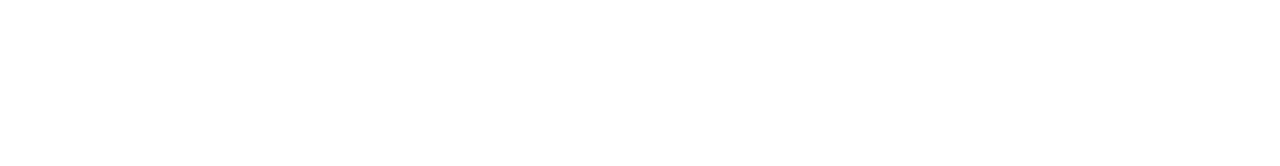
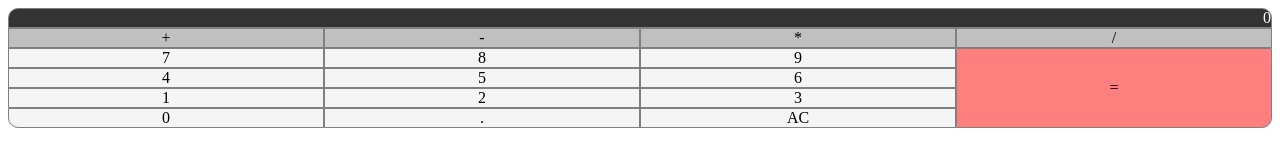
Before and after one commit to marcobonni/css_develhope, a plain HTML site: page index.html in a window 1280 px wide. Drawn offline with Linux system fonts and the light colour scheme.

Commit message:
first upload

```diff
--- a/index.html
+++ b/index.html
@@ -8,5 +8,25 @@
         <link rel="stylesheet" href="style.css">
     </head>
     <body>
+        <div class="calc">
+            <div class="result">0</div>
+            <div class="plus">+</div>
+            <div class="min">-</div>
+            <div class="mult">*</div>
+            <div class="div">/</div>
+            <div class="seven">7</div>
+            <div class="eight">8</div>
+            <div class="nine">9</div>
+            <div class="four">4</div>
+            <div class="five">5</div>
+            <div class="six">6</div>
+            <div class="one">1</div>
+            <div class="two">2</div>
+            <div class="three">3</div>
+            <div class="zeros">0</div>
+            <div class="point">.</div>
+            <div class="ac">AC</div>
+            <div class="equal">=</div>
+        </div>
     </body>
 </html>
--- a/style.css
+++ b/style.css
@@ -0,0 +1,93 @@
+.calc {
+    height: 100%;
+    width: 100%;
+    display: grid;
+    grid-template-columns: repeat(4, 1fr);
+    grid-template-rows: repeat(6, 1fr);
+    grid-template-areas:
+    "result result result result"
+    "plus min mult div"
+    "seven eight nine equal"
+    "four five six equal"
+    "one two three equal"
+    "zeros point ac equal";
+}
+.calc > div {
+    border: grey 1px solid;
+}
+.result {
+    display: inline;
+    background-color: rgb(0, 0, 0, 0.8);
+    color: white;
+    grid-area: result;
+    border-top-left-radius: 10px;
+    border-top-right-radius: 10px;
+    text-align: right;
+}
+.plus,
+.min,
+.mult,
+.div {
+    background-color: silver;
+    text-align: center;
+}
+.equal {
+    display: flex;
+    justify-content: center;
+    align-items: center;
+    background-color: rgb(255, 0, 0, 0.5);
+    grid-area: equal;
+    border-bottom-right-radius: 10px;
+}
+.seven {
+    grid-area: seven;
+}
+.eight {
+    grid-area: eight;
+}
+.nine {
+    grid-area: nine;
+}
+.four {
+    grid-area: four;
+}
+.five {
+    grid-area: five;
+}
+.six {
+    grid-area: six;
+}
+.one {
+    grid-area: one;
+}
+.two {
+    grid-area: two;
+}
+.three {
+    grid-area: three;
+}
+.zeros {
+    grid-area: zeros;
+    border-bottom-left-radius: 10px;
+}
+.point {
+    grid-area: point;
+}
+.ac {
+    grid-area: ac;
+}
+.seven,
+.eight,
+.nine,
+.four,
+.five,
+.six,
+.one,
+.two,
+.three,
+.zeros,
+.point,
+.ac {
+    text-align: center;
+    background-color: whitesmoke;
+}
```
